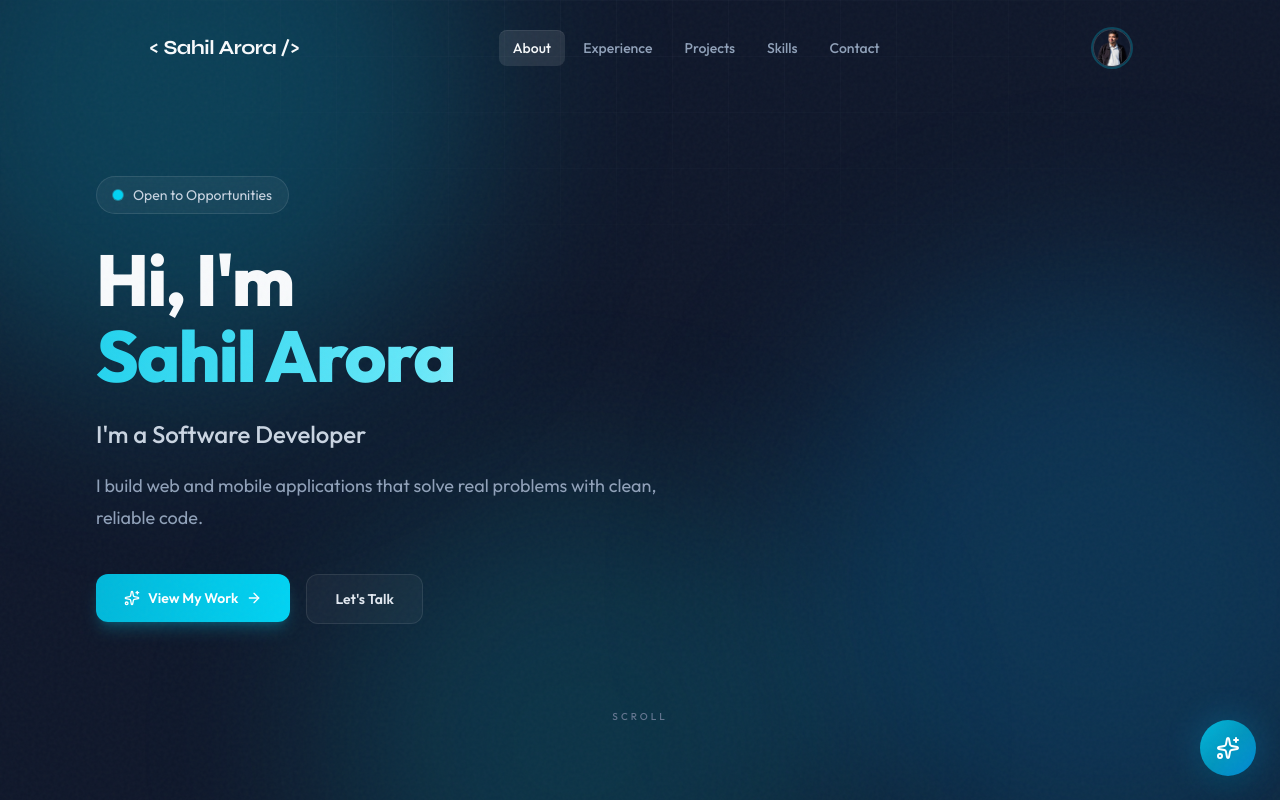
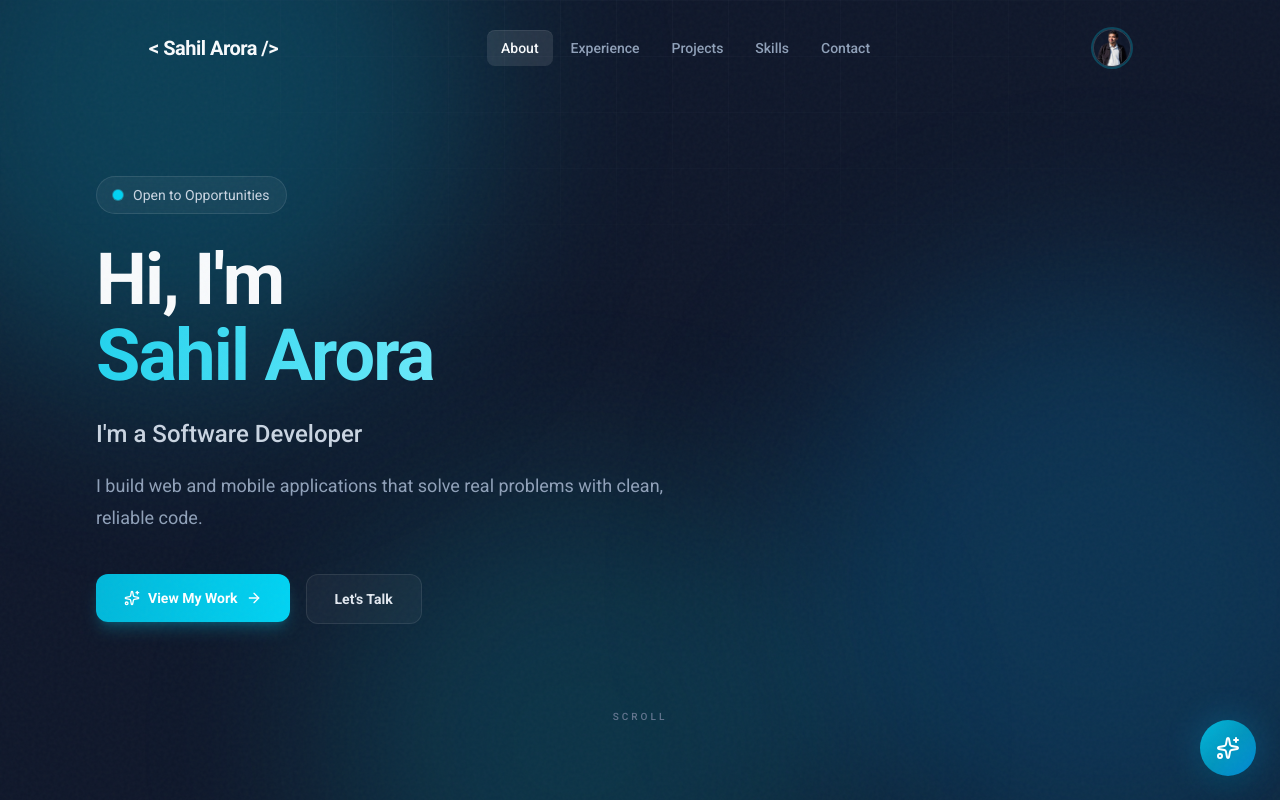
Before and after one commit to SahilAroraYT/portfolio, a Next.js app: page / in a window 1280 px wide. Shown: the top 800 px of the page. Built offline with nearby package versions, Linux system fonts and the light colour scheme.

Commit message:
changed the font to Roboto

```diff
--- a/app/globals.css
+++ b/app/globals.css
@@ -3,9 +3,9 @@
 @theme inline {
   --color-background: var(--background);
   --color-foreground: var(--foreground);
-  --font-sans: var(--font-outfit), ui-sans-serif, system-ui, sans-serif;
-  --font-display: var(--font-syne), var(--font-outfit), ui-sans-serif, system-ui, sans-serif;
-  --font-mono: var(--font-geist-mono), ui-monospace, SFMono-Regular, monospace;
+  --font-sans: var(--font-roboto), ui-sans-serif, system-ui, sans-serif;
+  --font-display: var(--font-roboto), ui-sans-serif, system-ui, sans-serif;
+  --font-mono: var(--font-roboto), ui-monospace, SFMono-Regular, monospace;
 }
 
 :root {
@@ -21,7 +21,7 @@ html {
 body {
   background: var(--background);
   color: var(--foreground);
-  font-family: var(--font-outfit), Arial, Helvetica, sans-serif;
+  font-family: var(--font-roboto), Arial, Helvetica, sans-serif;
   overflow-x: hidden;
 }
 
@@ -45,7 +45,7 @@ body {
 }
 
 .font-display {
-  font-family: var(--font-syne), var(--font-outfit), ui-sans-serif, system-ui, sans-serif;
+  font-family: var(--font-roboto), ui-sans-serif, system-ui, sans-serif;
 }
 
 .text-gradient {
--- a/app/layout.tsx
+++ b/app/layout.tsx
@@ -1,21 +1,11 @@
 import type { Metadata } from "next";
-import { Geist_Mono, Outfit, Syne } from "next/font/google";
+import { Roboto } from "next/font/google";
 import "./globals.css";
 
-const syne = Syne({
-  variable: "--font-syne",
+const roboto = Roboto({
+  variable: "--font-roboto",
   subsets: ["latin"],
-  weight: ["400", "500", "600", "700", "800"],
-});
-
-const outfit = Outfit({
-  variable: "--font-outfit",
-  subsets: ["latin"],
-});
-
-const geistMono = Geist_Mono({
-  variable: "--font-geist-mono",
-  subsets: ["latin"],
+  weight: ["400", "500", "700"],
 });
 
 export const metadata: Metadata = {
@@ -42,7 +32,7 @@ export default function RootLayout({ children }: LayoutProps<"/">) {
   return (
     <html
       lang="en"
-      className={`${syne.variable} ${outfit.variable} ${geistMono.variable} h-full antialiased`}
+      className={`${roboto.variable} h-full antialiased`}
     >
       <body className="min-h-full flex flex-col bg-background text-foreground">
         {children}
--- a/components/Contact.tsx
+++ b/components/Contact.tsx
@@ -43,7 +43,6 @@ export default function Contact() {
 
             <div className="relative">
               <div className="flex items-end justify-center gap-3">
-                <p className="font-mono text-sm text-cyan-300">06</p>
                 <h2 className="text-4xl font-extrabold tracking-tight text-slate-50 sm:text-5xl">
                   Let&apos;s build something
                   <span className="text-gradient block">great together</span>
```
